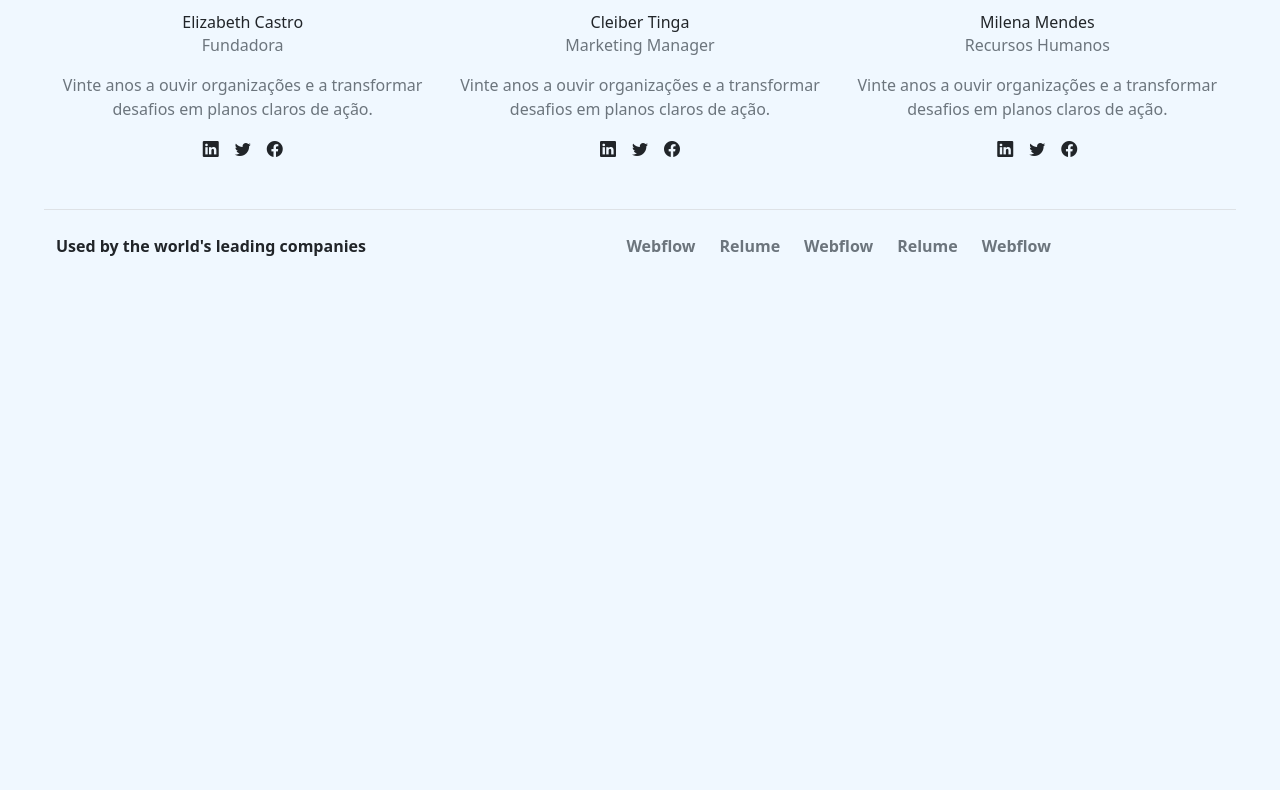
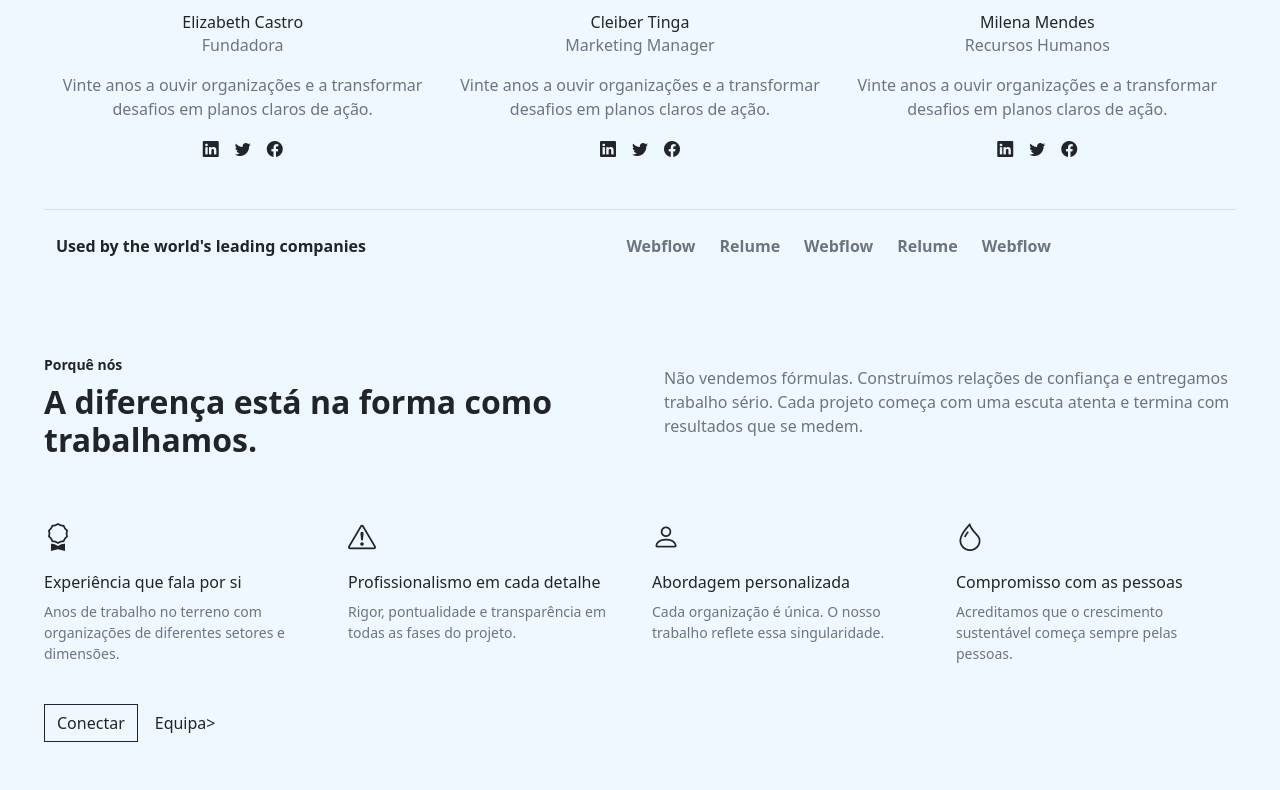
Before and after one commit to OSDesign-Labs/castrosConsulting_26_BW, a plain HTML site: page index.html in a window 1280 px wide. Shown: the part 1069-1859 px from the top of the page. Before the commit the page ends 1423 px from the top, so only its background shows below. Drawn offline with nearby package versions, Linux system fonts and the light colour scheme.

Commit message:
feat: add Why Us section

```diff
--- a/index.html
+++ b/index.html
@@ -135,6 +135,64 @@
         </div>
     </section>
 
+    <!-- 01.6- WHY US — Marcos's Section -->
+    <section id="why-us">
+        <div class="container-fluid">
+
+            <div class="row align-items-center g-5">
+                <div class="col-lg-6">
+                    <p class="fw-bold small mb-2">Porquê nós</p>
+                    <h2 class="fw-bolder">A diferença está na forma como trabalhamos.</h2>
+                </div>
+                <div class="col-lg-6 d-flex align-items-center">
+                    <p class="text-secondary">
+                        Não vendemos fórmulas. Construímos relações de confiança
+                        e entregamos trabalho sério. Cada projeto começa com uma
+                        escuta atenta e termina com resultados que se medem.
+                    </p>
+                </div>
+            </div>
+
+            <div class="row g-4 mt-4">
+                <div class="col-6 col-md-3">
+                    <i class="bi bi-award fs-3 mb-3 d-block"></i>
+                    <h3 class="h6 mb-2">Experiência que fala por si</h3>
+                    <p class="small text-secondary">
+                        Anos de trabalho no terreno com organizações de diferentes setores e dimensões.
+                    </p>
+                </div>
+                <div class="col-6 col-md-3">
+                    <i class="bi bi-exclamation-triangle fs-3 mb-3 d-block"></i>
+                    <h3 class="h6 mb-2">Profissionalismo em cada detalhe</h3>
+                    <p class="small text-secondary">
+                        Rigor, pontualidade e transparência em todas as fases do projeto.
+                    </p>
+                </div>
+                <div class="col-6 col-md-3">
+                    <i class="bi bi-person fs-3 mb-3 d-block"></i>
+                    <h3 class="h6 mb-2">Abordagem personalizada</h3>
+                    <p class="small text-secondary">
+                        Cada organização é única. O nosso trabalho reflete essa singularidade.
+                    </p>
+                </div>
+                <div class="col-6 col-md-3">
+                    <i class="bi bi-droplet fs-3 mb-3 d-block"></i>
+                    <h3 class="h6 mb-2">Compromisso com as pessoas</h3>
+                    <p class="small text-secondary">
+                        Acreditamos que o crescimento sustentável começa sempre pelas pessoas.
+                    </p>
+                </div>
+            </div>
+
+            <div class="d-flex flex-row gap-3 mt-4">
+                <a href="#contacto" class="btn btn-outline-dark rounded-0 mb-5">Conectar</a>
+                <a href="#equipa"
+                    class="btn btn-link text-dark text-decoration-none p-0 d-flex align-items-center mb-5">Equipa
+                    <span class="arrowRight">&gt;</span>
+                </a>
+            </div>
+        </div>
+    </section>
     <script src="https://cdn.jsdelivr.net/npm/bootstrap@5.3.3/dist/js/bootstrap.bundle.min.js"></script>
     <script src="https://unpkg.com/aos@2.3.1/dist/aos.js"></script>
     <script>
```
